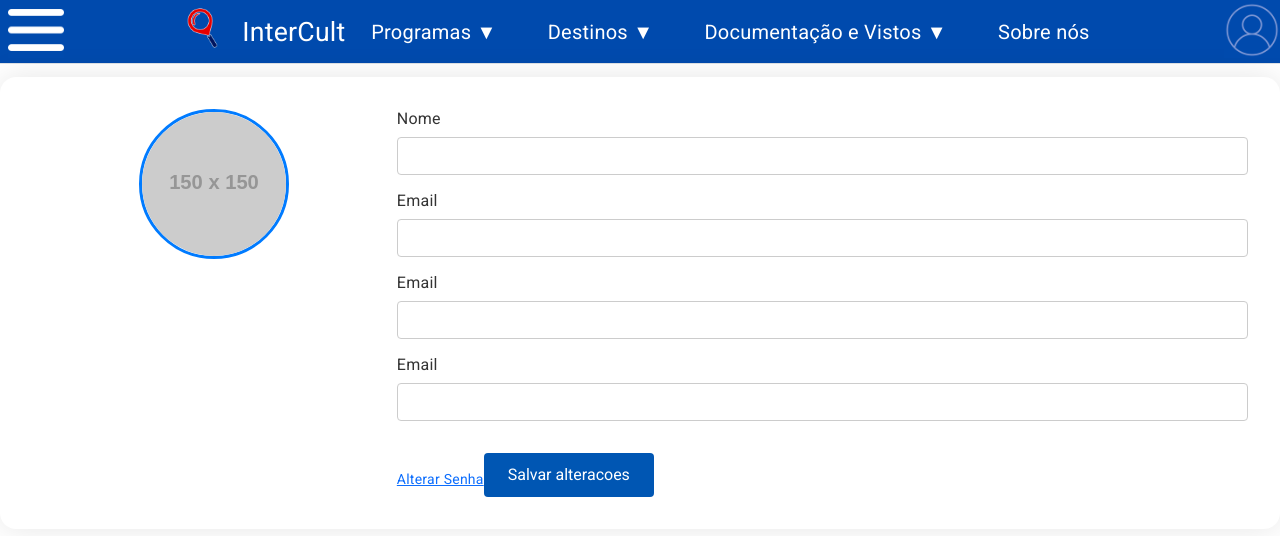
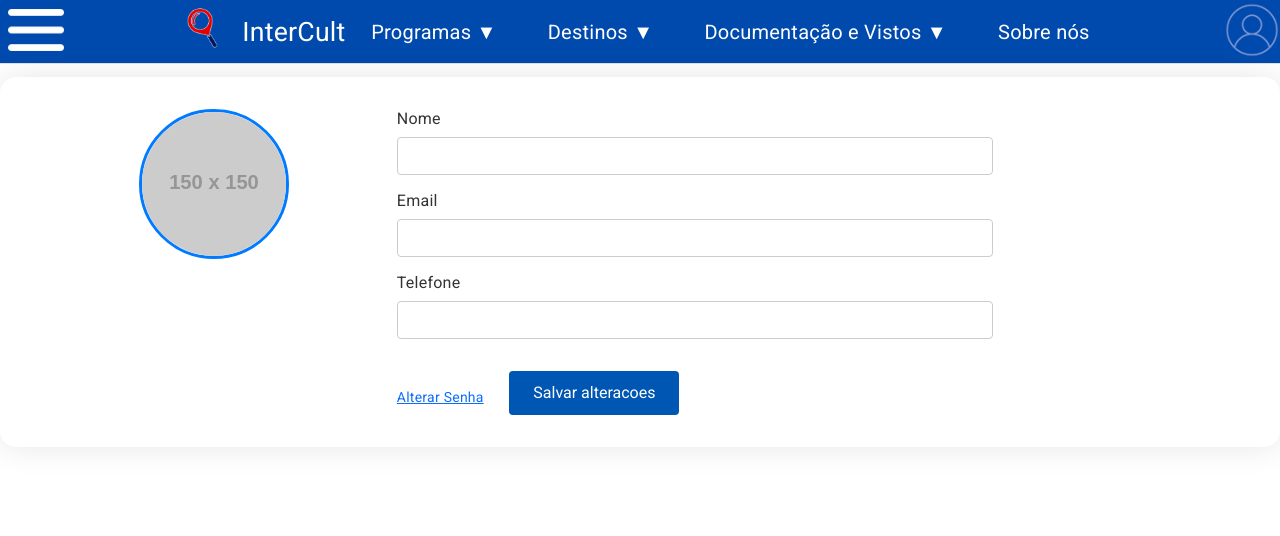
Before and after one commit to Dallacqua90125/IntercultV1, an Angular app in the folder TCC/InterCult/: page /profile in a window 1280 px wide. Shown: the top 536 px of the page. Built offline with nearby package versions, Linux system fonts and the light colour scheme.

Commit message:
para apresentacao da angela

```diff
--- a/TCC/InterCult/src/app/pages/profile/profile.component.css
+++ b/TCC/InterCult/src/app/pages/profile/profile.component.css
@@ -66,7 +66,7 @@ body, html {
 }
 
 .form-group {
-    width: 100%;
+    width: 70%;
     margin-bottom: 1rem;
 }
 
@@ -96,6 +96,7 @@ body, html {
 .form-link{
     margin-top: 4vh;
     float: left;
+    margin-right: 2vw;
 }
 .profile-form button {
     margin-top: 1rem;
--- a/TCC/InterCult/src/app/pages/profile/profile.component.html
+++ b/TCC/InterCult/src/app/pages/profile/profile.component.html
@@ -17,13 +17,10 @@
         <input type="email" id="email" name="email" [(ngModel)]="email">
       </div>
       <div class="form-group">
-        <label for="email">Email</label>
-        <input type="email" id="email" name="email" [(ngModel)]="email">
+        <label for="email">Telefone</label>
+        <input type="telefone" id="telefone" name="telefone">
       </div>
-      <div class="form-group">
-        <label for="email">Email</label>
-        <input type="email" id="email" name="email" [(ngModel)]="email">
-      </div>
+
         <div class="form-link"><a href="#">Alterar Senha</a></div>
         <div class="form-button"><button type="button" (click)="saveChanges()">Salvar alteracoes</button></div >
 
```
